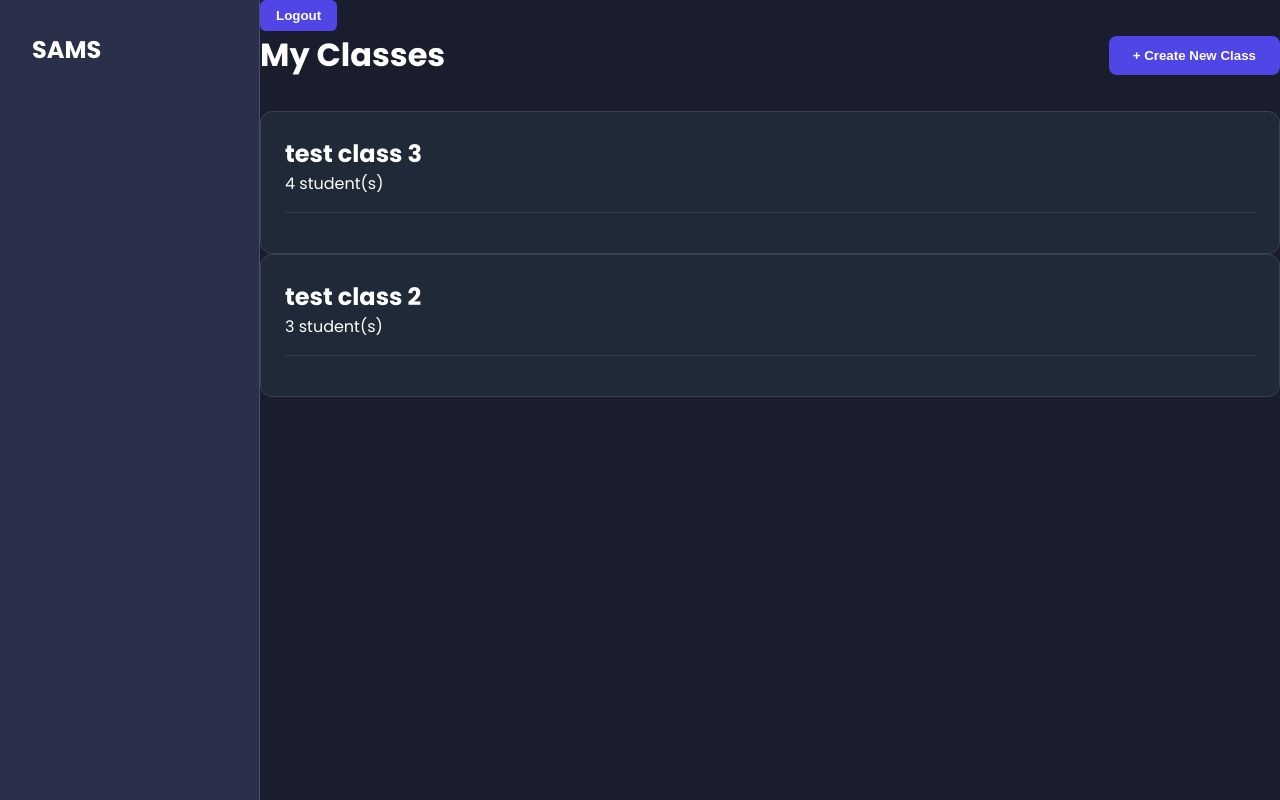
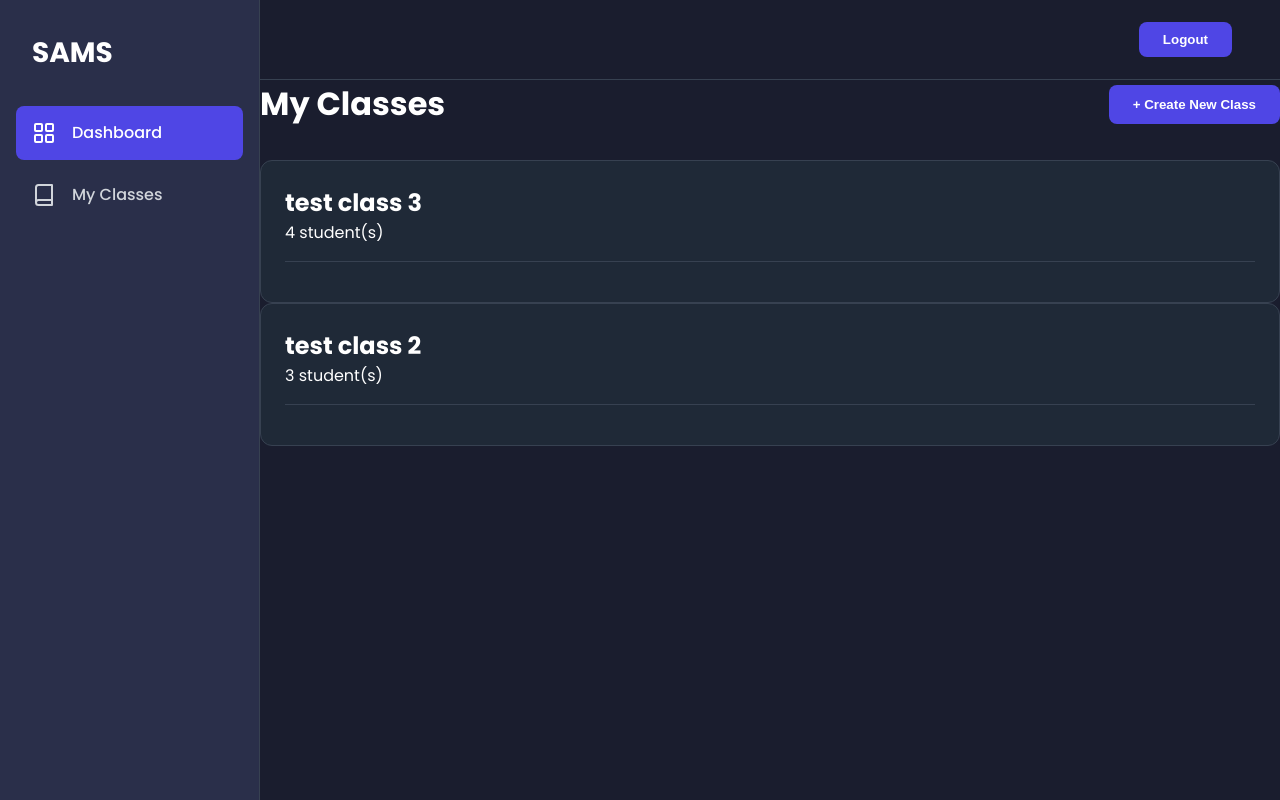
Before and after one commit to craigswear/sams-app-final, a Next.js app: page /dashboard in a window 1280 px wide. Built offline with nearby package versions, Linux system fonts and the light colour scheme.

Commit message:
refactor: Decompose dashboard layout into Sidebar and Header components

```diff
--- a/src/app/dashboard/layout.tsx
+++ b/src/app/dashboard/layout.tsx
@@ -1,31 +1,20 @@
-'use client';
-
+import { Header } from '@/components/layout/Header';
+import { Sidebar } from '@/components/layout/Sidebar';
 import styles from './layout.module.css';
-import { Header } from '@/components/layout/Header'; // Import your new Header
 
 export default function DashboardLayout({
   children,
 }: {
   children: React.ReactNode;
 }) {
-
-  // The handleLogout function has been removed from here.
-
   return (
     <div className={styles.layoutRoot}>
-      <aside className={styles.sidebar}>
-        {/* Sidebar content remains the same */}
-        <div className={styles.sidebarHeader}>SAMS</div>
-        <nav>
-           {/* ... your nav links ... */}
-        </nav>
-      </aside>
-
+      <Sidebar />
       <div className={styles.contentColumn}>
-        <Header /> {/* Use the new Header component here */}
-        <div className={styles.pageContent}>
+        <Header />
+        <main className={styles.pageContent}>
           {children}
-        </div>
+        </main>
       </div>
     </div>
   );
--- a/src/components/layout/Header.module.css
+++ b/src/components/layout/Header.module.css
@@ -1,3 +1,25 @@
-.header { padding: 1rem 1.5rem; background-color: #111827; display: flex; justify-content: flex-end; align-items: center; border-bottom: 1px solid #374151; }
-.logoutButton { background-color: #4f46e5; color: white; border: none; padding: 0.5rem 1rem; border-radius: 0.375rem; font-weight: 600; cursor: pointer; transition: background-color 0.2s; }
-.logoutButton:hover { background-color: #4338ca; }
+.topBar {
+    display: flex;
+    justify-content: flex-end;
+    align-items: center;
+    padding: 1rem 3rem;
+    border-bottom: 1px solid #374151;
+    flex-shrink: 0;
+    height: 80px; /* Give header a fixed height */
+    box-sizing: border-box;
+}
+
+.logoutButton {
+    background-color: #4f46e5;
+    color: #ffffff;
+    border: none;
+    padding: 0.6rem 1.5rem;
+    border-radius: 8px;
+    cursor: pointer;
+    font-weight: 600;
+    transition: background-color 0.2s ease;
+}
+
+.logoutButton:hover {
+    background-color: #4338ca;
+}
--- a/src/components/layout/Header.tsx
+++ b/src/components/layout/Header.tsx
@@ -1,13 +1,14 @@
 'use client';
 
-import { useAuth } from '@/context/AuthContext'; // Assuming this is the correct path
-import styles from './Header.module.css'; // Assuming you have a CSS module for the header
+import { useAuth } from '@/context/AuthContext';
+import styles from './Header.module.css';
 
 export function Header() {
-  const { logout } = useAuth(); // This will now work correctly
+  const { logout } = useAuth();
 
   return (
     <header className={styles.topBar}>
+      {/* You can add other header elements here later, like a search bar or user profile dropdown */}
       <button className={styles.logoutButton} onClick={logout}>
         Logout
       </button>
--- a/src/components/layout/Sidebar.module.css
+++ b/src/components/layout/Sidebar.module.css
@@ -1,7 +1,40 @@
-.sidebar { background-color: #1f2937; color: #d1d5db; display: flex; flex-direction: column; padding: 1.5rem 1rem; height: 100vh; border-right: 1px solid #374151; }
-.logoContainer { display: flex; align-items: center; gap: 0.75rem; padding: 0 0.5rem 1.5rem 0.5rem; border-bottom: 1px solid #374151; margin-bottom: 1.5rem; }
-.logoTitle { font-size: 1.5rem; font-weight: 700; color: #ffffff; }
-.navList { list-style: none; padding: 0; margin: 0; display: flex; flex-direction: column; gap: 0.5rem; }
-.navLink { display: flex; align-items: center; gap: 0.75rem; padding: 0.75rem 1rem; border-radius: 0.375rem; color: #d1d5db; text-decoration: none; transition: background-color 0.2s, color 0.2s; }
-.navLink:hover { background-color: #374151; color: #ffffff; }
-.navLinkActive { background-color: #4f46e5; color: #ffffff; font-weight: 600; }
+.sidebar {
+    width: 260px;
+    background-color: #2a2f4a;
+    padding: 2rem 1rem;
+    display: flex;
+    flex-direction: column;
+    border-right: 1px solid #374151;
+    flex-shrink: 0;
+}
+.sidebarHeader {
+    font-size: 1.75rem;
+    font-weight: 700;
+    color: #ffffff;
+    padding: 0 1rem 2rem 1rem;
+}
+.nav ul {
+    list-style: none;
+    padding: 0;
+    margin: 0;
+}
+.nav a {
+    display: flex;
+    align-items: center;
+    gap: 1rem;
+    padding: 0.9rem 1rem;
+    text-decoration: none;
+    color: #d1d5db;
+    border-radius: 8px;
+    font-weight: 500;
+    margin-bottom: 0.5rem;
+    transition: background-color 0.2s ease, color 0.2s ease;
+}
+.nav a:hover {
+    background-color: #374151;
+    color: #ffffff;
+}
+.nav a.active {
+    background-color: #4f46e5;
+    color: #ffffff;
+}
--- a/src/components/layout/Sidebar.tsx
+++ b/src/components/layout/Sidebar.tsx
@@ -1,41 +1,35 @@
 'use client';
-import Image from 'next/image';
+
 import Link from 'next/link';
 import { usePathname } from 'next/navigation';
-import { LayoutDashboard, Shield } from 'lucide-react';
 import styles from './Sidebar.module.css';
-import { useAuth } from '@/context/AuthContext';
 
 export function Sidebar() {
   const pathname = usePathname();
-    const { user } = useAuth();
-
-    // Base navigation items
-    const navItems = [
-        { href: '/dashboard', label: 'Dashboard', icon: LayoutDashboard, role: 'teacher' },
-        { href: '/dashboard/admin', label: 'Admin', icon: Shield, role: 'admin' },
-    ];
-
-    // Filter items based on user role
-    const visibleNavItems = navItems.filter(item => item.role === user?.role);
 
   return (
     <aside className={styles.sidebar}>
-            <div className={styles.logoContainer}>
-                <Image src="/logo.png" alt="SAMS Logo" width={40} height={40} />
-                <h1 className={styles.logoTitle}>SAMS</h1>
-            </div>
-            <nav>
-                <ul className={styles.navList}>
-                    {/* For teachers, we only show their main dashboard link. Admins see the admin link. */}
-                    {visibleNavItems.map((item) => (
-                        <li key={item.href}>
-                            <Link href={item.href} className={`${styles.navLink} ${pathname.startsWith(item.href) ? styles.navLinkActive : ''}`}>
-                                <item.icon size={20} />
-                                <span>{item.label}</span>
+      <div className={styles.sidebarHeader}>SAMS</div>
+      <nav className={styles.nav}>
+        <ul>
+          <li>
+            <Link
+              href="/dashboard"
+              className={pathname === '/dashboard' ? styles.active : ''}
+            >
+              <svg xmlns="http://www.w3.org/2000/svg" width="24" height="24" viewBox="0 0 24 24" fill="none" stroke="currentColor" strokeWidth="2" strokeLinecap="round" strokeLinejoin="round"><rect width="7" height="7" x="3" y="3" rx="1"/><rect width="7" height="7" x="14" y="3" rx="1"/><rect width="7" height="7" x="14" y="14" rx="1"/><rect width="7" height="7" x="3" y="14" rx="1"/></svg>
+              <span>Dashboard</span>
             </Link>
           </li>
-                    ))}
+          <li>
+            <Link
+              href="/dashboard" // This should point to your "My Classes" page URL
+              className={pathname.startsWith('/dashboard/class') ? styles.active : ''}
+            >
+              <svg xmlns="http://www.w3.org/2000/svg" width="24" height="24" viewBox="0 0 24 24" fill="none" stroke="currentColor" strokeWidth="2" strokeLinecap="round" strokeLinejoin="round"><path d="M4 19.5v-15A2.5 2.5 0 0 1 6.5 2H20v20H6.5a2.5 2.5 0 0 1 0-5H20"/></svg>
+              <span>My Classes</span>
+            </Link>
+          </li>
         </ul>
       </nav>
     </aside>
```
Lines whose indentation alone changed are shown as unchanged.
